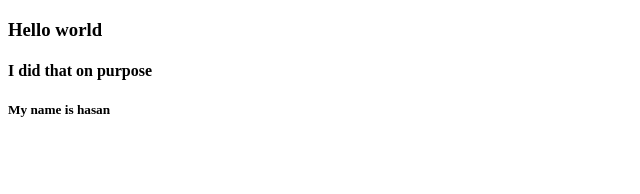
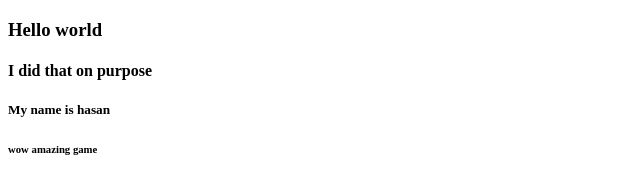
Before and after one commit to HasanKanaya/testingDelete, a plain HTML site: page index.html in a window 1280 px wide. Shown: the full height of the page, 0-640 px from the left. Drawn offline with Linux system fonts and the light colour scheme.

Commit message:
Update index.html

```diff
--- a/index.html
+++ b/index.html
@@ -11,5 +11,6 @@
     <h3>Hello world</h3>
     <h4>I did that on purpose</h4>
     <h5>My name is hasan</h5>
+    <h6>wow amazing game</h6>
   </body>
 </html>
```
